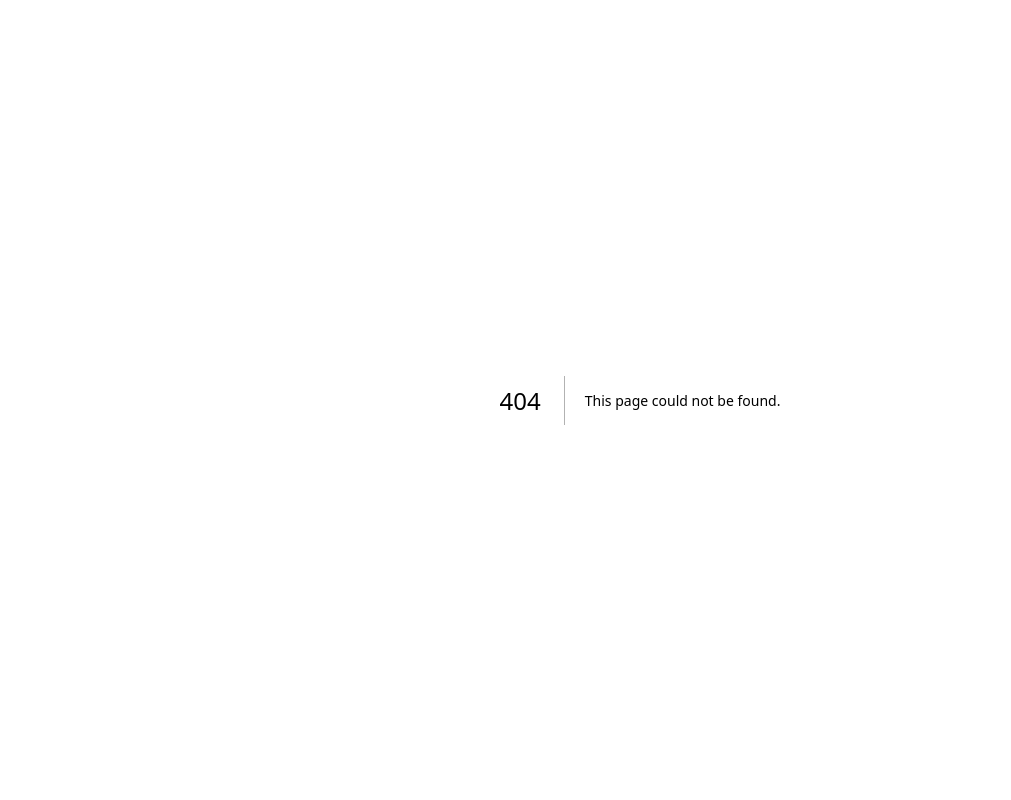
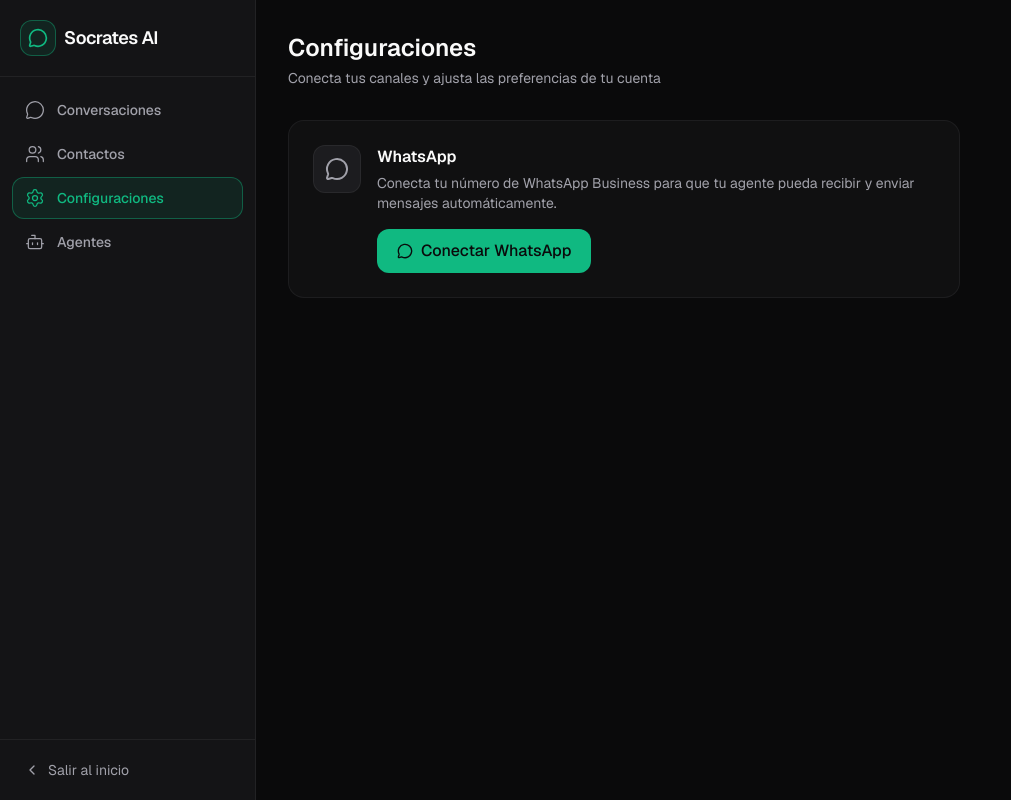
Before and after one commit to fabianrod/socrates-ai, a Next.js app: page /dashboard/configuraciones in a window 1280 px wide. Before the commit this address had no page. Shown: the whole page, without its empty margins (0-1011 px from the left). Built offline with nearby package versions, Linux system fonts and the light colour scheme.

Commit message:
Add new dashboard

```diff
--- /dev/null
+++ b/app/dashboard/agentes/page.tsx
@@ -0,0 +1,8 @@
+export default function AgentesPage() {
+  return (
+    <div className="p-8">
+      <h1 className="text-2xl font-bold mb-2">Agentes</h1>
+      <p className="text-text-muted">Próximamente</p>
+    </div>
+  );
+}
--- /dev/null
+++ b/app/dashboard/configuraciones/page.tsx
@@ -0,0 +1,40 @@
+"use client";
+
+import { Settings, MessageCircle } from "lucide-react";
+
+export default function ConfiguracionesPage() {
+  return (
+    <div className="p-8">
+      <div className="mb-8">
+        <h1 className="text-2xl font-semibold mb-1">Configuraciones</h1>
+        <p className="text-text-muted text-sm">
+          Conecta tus canales y ajusta las preferencias de tu cuenta
+        </p>
+      </div>
+
+      <div className="max-w-2xl">
+        <section className="rounded-2xl border border-border bg-surface-elevated/60 p-6">
+          <div className="flex items-start gap-4">
+            <div className="w-12 h-12 rounded-xl bg-surface-hover flex items-center justify-center border border-border shrink-0">
+              <MessageCircle className="w-6 h-6 text-text-muted" />
+            </div>
+            <div className="flex-1 min-w-0">
+              <h2 className="font-semibold mb-1">WhatsApp</h2>
+              <p className="text-sm text-text-muted mb-4">
+                Conecta tu número de WhatsApp Business para que tu agente pueda
+                recibir y enviar mensajes automáticamente.
+              </p>
+              <button
+                type="button"
+                className="inline-flex items-center gap-2 px-5 py-2.5 rounded-xl bg-accent text-surface font-medium hover:bg-accent-hover transition-colors"
+              >
+                <MessageCircle className="w-4 h-4" />
+                Conectar WhatsApp
+              </button>
+            </div>
+          </div>
+        </section>
+      </div>
+    </div>
+  );
+}
--- /dev/null
+++ b/app/dashboard/contactos/page.tsx
@@ -0,0 +1,8 @@
+export default function ContactosPage() {
+  return (
+    <div className="p-8">
+      <h1 className="text-2xl font-bold mb-2">Contactos</h1>
+      <p className="text-text-muted">Próximamente</p>
+    </div>
+  );
+}
--- /dev/null
+++ b/app/dashboard/conversaciones/page.tsx
@@ -0,0 +1,8 @@
+export default function ConversacionesPage() {
+  return (
+    <div className="p-8">
+      <h1 className="text-2xl font-bold mb-2">Conversaciones</h1>
+      <p className="text-text-muted">Próximamente</p>
+    </div>
+  );
+}
--- /dev/null
+++ b/app/dashboard/layout.tsx
@@ -0,0 +1,91 @@
+"use client";
+
+import Link from "next/link";
+import { usePathname } from "next/navigation";
+import {
+  MessageCircle,
+  Users,
+  Settings,
+  Bot,
+  ChevronLeft,
+} from "lucide-react";
+
+const navItems = [
+  { href: "/dashboard/conversaciones", label: "Conversaciones", icon: MessageCircle },
+  { href: "/dashboard/contactos", label: "Contactos", icon: Users },
+  { href: "/dashboard/configuraciones", label: "Configuraciones", icon: Settings },
+  { href: "/dashboard/agentes", label: "Agentes", icon: Bot },
+];
+
+export default function DashboardLayout({
+  children,
+}: {
+  children: React.ReactNode;
+}) {
+  return (
+    <div className="min-h-screen bg-surface flex">
+      {/* Sidebar */}
+      <aside className="w-64 flex-shrink-0 border-r border-border bg-surface-elevated flex flex-col">
+        <div className="p-5 border-b border-border">
+          <Link href="/" className="flex items-center gap-2">
+            <div className="w-9 h-9 rounded-xl bg-accent/10 flex items-center justify-center border border-accent/40">
+              <MessageCircle className="w-5 h-5 text-accent" />
+            </div>
+            <span className="text-lg font-semibold tracking-tight">
+              Socrates AI
+            </span>
+          </Link>
+        </div>
+
+        <nav className="flex-1 p-3 space-y-0.5">
+          {navItems.map((item) => {
+            const Icon = item.icon;
+            return (
+              <SidebarLink key={item.href} href={item.href}>
+                <Icon className="w-5 h-5 flex-shrink-0" strokeWidth={1.5} />
+                {item.label}
+              </SidebarLink>
+            );
+          })}
+        </nav>
+
+        <div className="p-3 border-t border-border">
+          <Link
+            href="/"
+            className="flex items-center gap-2 px-3 py-2 rounded-xl text-sm text-text-muted hover:text-text hover:bg-surface-hover transition-colors"
+          >
+            <ChevronLeft className="w-4 h-4" />
+            Salir al inicio
+          </Link>
+        </div>
+      </aside>
+
+      {/* Main content */}
+      <main className="flex-1 overflow-auto">{children}</main>
+    </div>
+  );
+}
+
+function SidebarLink({
+  href,
+  children,
+}: {
+  href: string;
+  children: React.ReactNode;
+}) {
+  const pathname = usePathname();
+  const isActive = pathname === href;
+
+  return (
+    <Link
+      href={href}
+      className={`flex items-center gap-3 px-3 py-2.5 rounded-xl text-sm font-medium transition-colors ${
+        isActive
+          ? "bg-accent/10 text-accent border border-accent/40"
+          : "text-text-muted hover:text-text hover:bg-surface-hover border border-transparent"
+      }`}
+    >
+      {children}
+    </Link>
+  );
+}
--- /dev/null
+++ b/app/dashboard/page.tsx
@@ -0,0 +1,5 @@
+import { redirect } from "next/navigation";
+
+export default function DashboardPage() {
+  redirect("/dashboard/configuraciones");
+}
```
